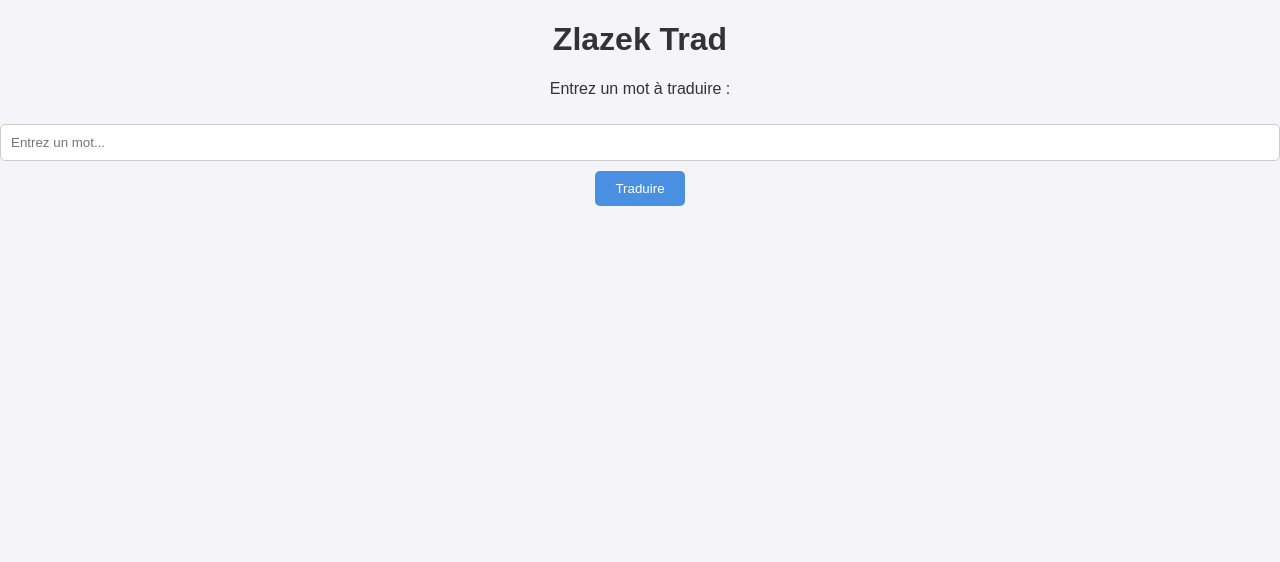
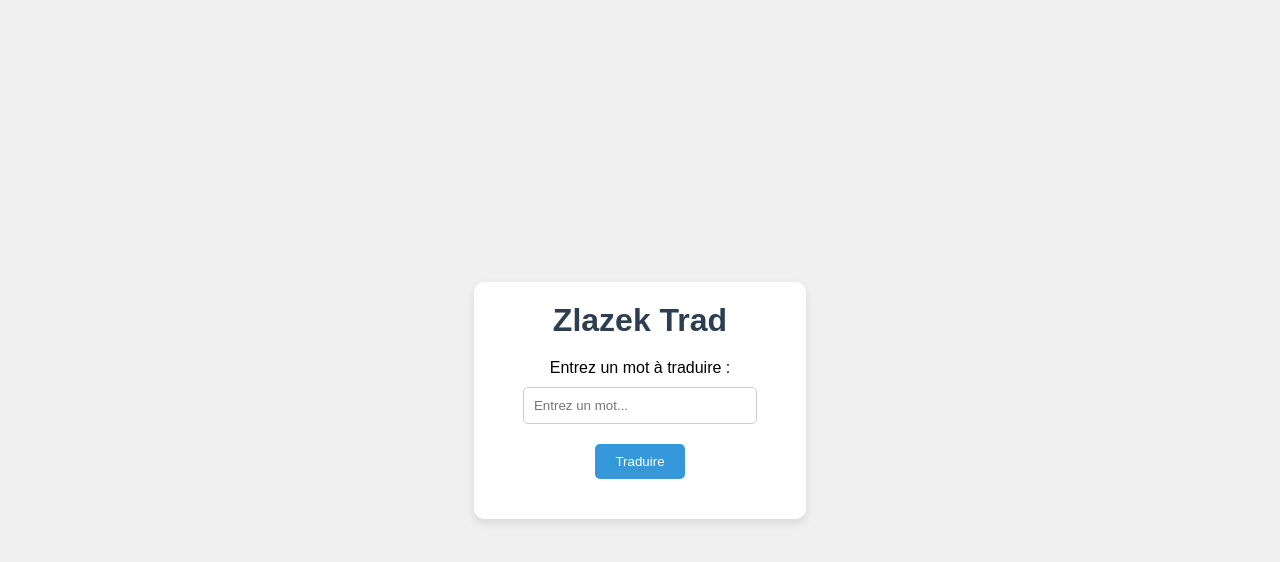
Before and after one commit to Bobyoufu/Zlazektrad, a plain HTML site: page index.html in a window 1280 px wide. Drawn offline with Linux system fonts and the light colour scheme.

Commit message:
Update styles.css

```diff
--- a/styles.css
+++ b/styles.css
@@ -1,29 +1,33 @@
-body {
-    font-family: Arial, sans-serif;
-    background-color: #f4f4f9;
-    color: #333;
-    text-align: center;
+* {
+    box-sizing: border-box;
     margin: 0;
     padding: 0;
 }
 
-header {
-    background-color: #4a90e2;
-    color: white;
-    padding: 20px;
+body {
+    font-family: Arial, sans-serif;
+    background-color: #f0f0f0;
+    display: flex;
+    justify-content: center;
+    align-items: center;
+    height: 100vh;
 }
 
-.translator {
-    margin: 50px auto;
-    max-width: 400px;
+.container {
+    background-color: white;
     padding: 20px;
-    background-color: #fff;
     border-radius: 10px;
-    box-shadow: 0 4px 8px rgba(0, 0, 0, 0.1);
+    box-shadow: 0 4px 10px rgba(0, 0, 0, 0.1);
+    text-align: center;
 }
 
-input[type="text"] {
-    width: calc(100% - 22px);
+h1 {
+    color: #2c3e50;
+    margin-bottom: 20px;
+}
+
+#wordInput, #newTranslation {
+    width: 80%;
     padding: 10px;
     margin: 10px 0;
     border: 1px solid #ccc;
@@ -32,29 +36,24 @@ input[type="text"] {
 
 button {
     padding: 10px 20px;
+    background-color: #3498db;
+    color: white;
     border: none;
-    background-color: #4a90e2;
-    color: white;
     border-radius: 5px;
     cursor: pointer;
-    transition: background-color 0.3s;
+    margin-top: 10px;
 }
 
 button:hover {
-    background-color: #357ab8;
+    background-color: #2980b9;
 }
 
-#resultMessage {
+#translationOutput {
     margin-top: 20px;
+    font-size: 18px;
     font-weight: bold;
-    color: #333;
 }
 
-footer {
-    background-color: #333;
-    color: white;
-    padding: 10px;
-    position: fixed;
-    width: 100%;
-    bottom: 0;
+#newWordSection {
+    margin-top: 20px;
 }
```
